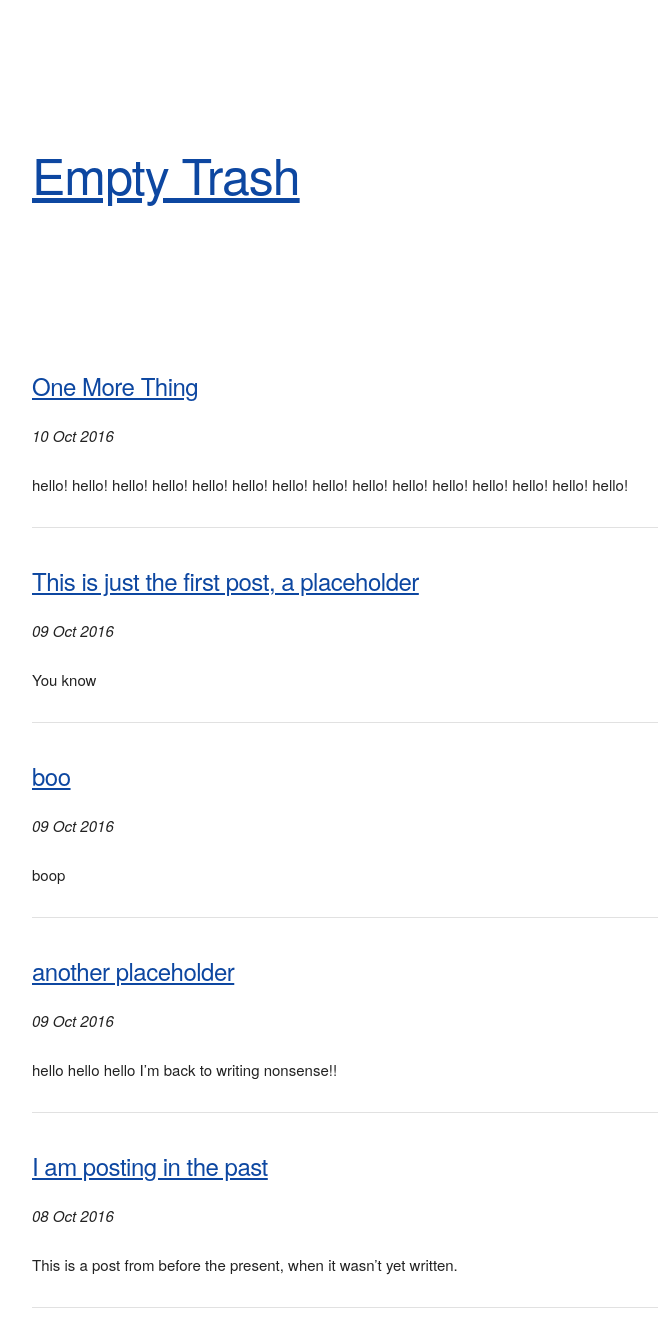
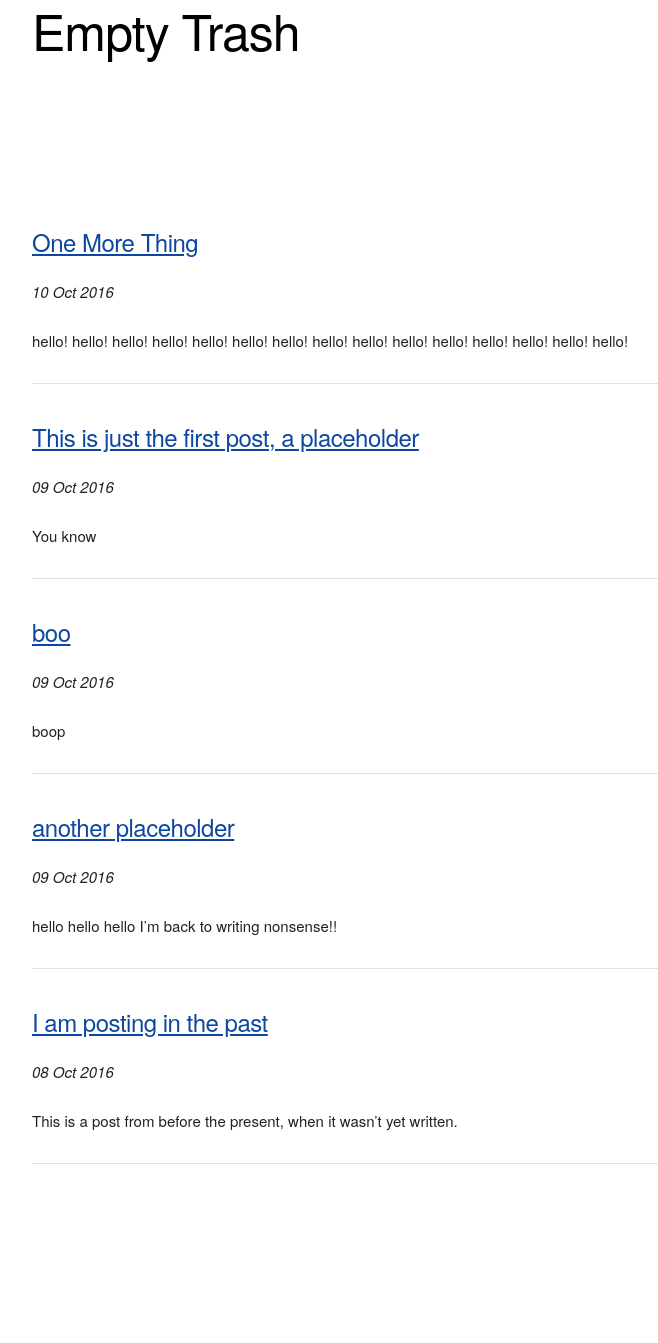
Before and after one commit to mt-trash/mt-trash.github.io, a Jekyll site: the page built from index.html, in a window 1280 px wide. Shown: the whole page, without its empty margins (128-786 px from the left). Built offline with Jekyll 4.4.1, drawn with Linux system fonts in a browser that asks for light colours; the list of posts is cut into pages by our own code; after the commit the page ends 1199 px from its top, so only the background shows below that.

Commit message:
Update default.html

```diff
--- a/_layouts/default.html
+++ b/_layouts/default.html
@@ -30,11 +30,7 @@
       <!-- Primary Page Layout
       –––––––––––––––––––––––––––––––––––––––––––––––––– -->
       <div class="container">
-        <div class="row">
-          <div class="ten columns" style="margin-top: 15%">
-            <h1 class="trash"><a href="https://mt-trash.github.io">{{ site.name}}</a></h1>
-          </div>
-        </div>
+        <h1><a class="trash" href="https://mt-trash.github.io">{{ site.name}}</a></h1>
         {{ content }}
       </div>
 
```
